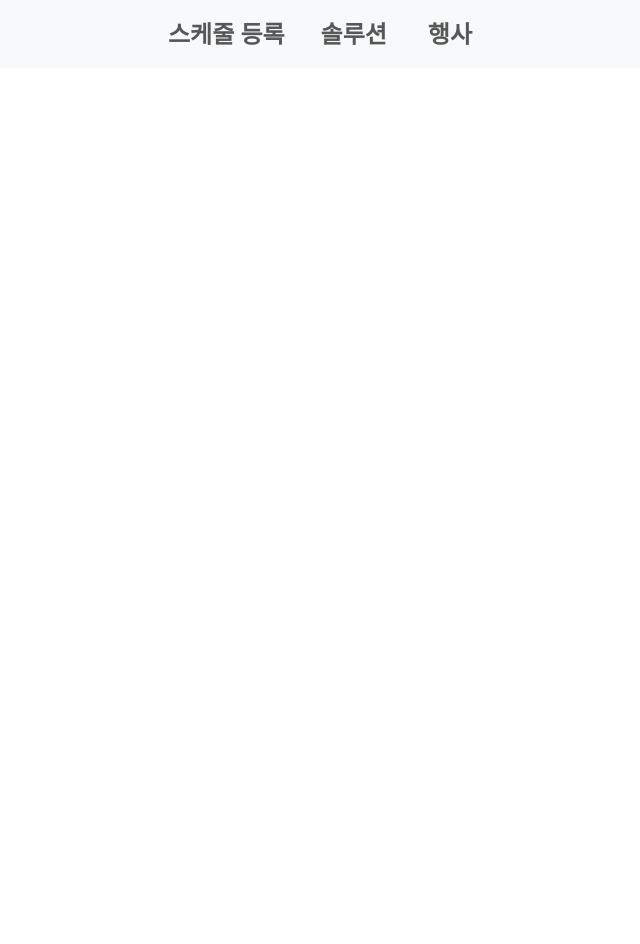
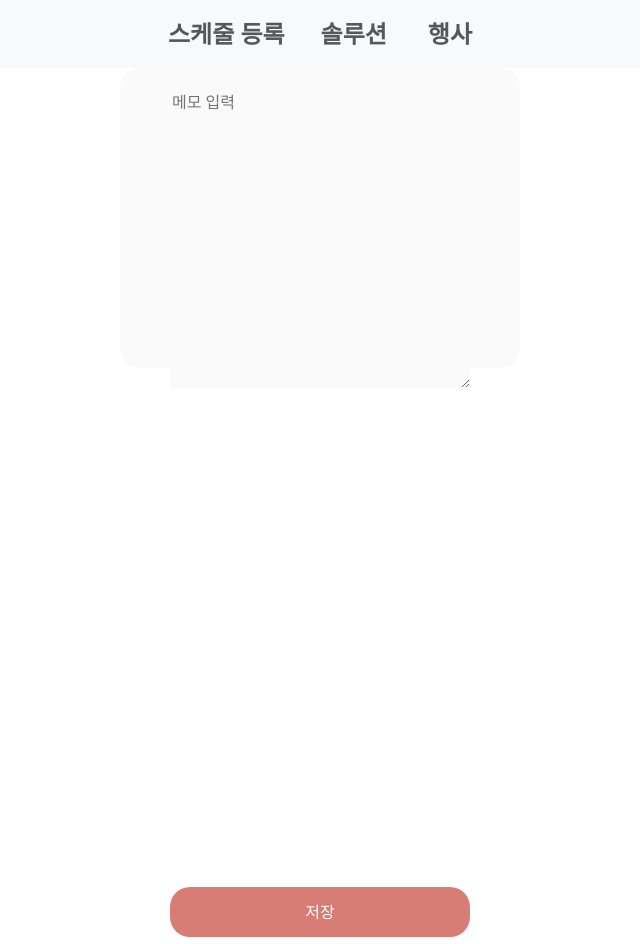
Before and after one commit to 2023-AHEUNGTHON/Team_1_FE, a React (Create React App) app: page /memo in a window 1280 px wide. Before the commit this address had no page. Shown: the whole page, without its empty margins (320-960 px from the left). Before the commit the page ends 800 px from the top, so only its background shows below. Built offline with nearby package versions, Linux system fonts and the light colour scheme.

Commit message:
충돌33

```diff
--- a/src/App.js
+++ b/src/App.js
@@ -4,7 +4,7 @@ import { BrowserRouter as Router, Route, Routes } from "react-router-dom";
 import Solution from "./components/solution";
 import Add_schedule from "./pages/add_schedule";
 import MainSchedule from "./pages/main_schedule";
-
+import Memo from "./pages/memo";
 import Slu_click from "./components/slu-click";
 import Event from "./components/event";
 import "./App.css";
@@ -18,7 +18,7 @@ function App() {
                     <Route path="/solution" element={<Solution />} />
                     <Route path="/add" element={<Add_schedule />} />
                     <Route path="/main" element={<MainSchedule />} />
-
+                    <Route path="/memo" element={<Memo />} />
                     <Route path="/slu_click" element={<Slu_click />} />
                     <Route path="/event" element={<Event />} />
                 </Routes>
```
